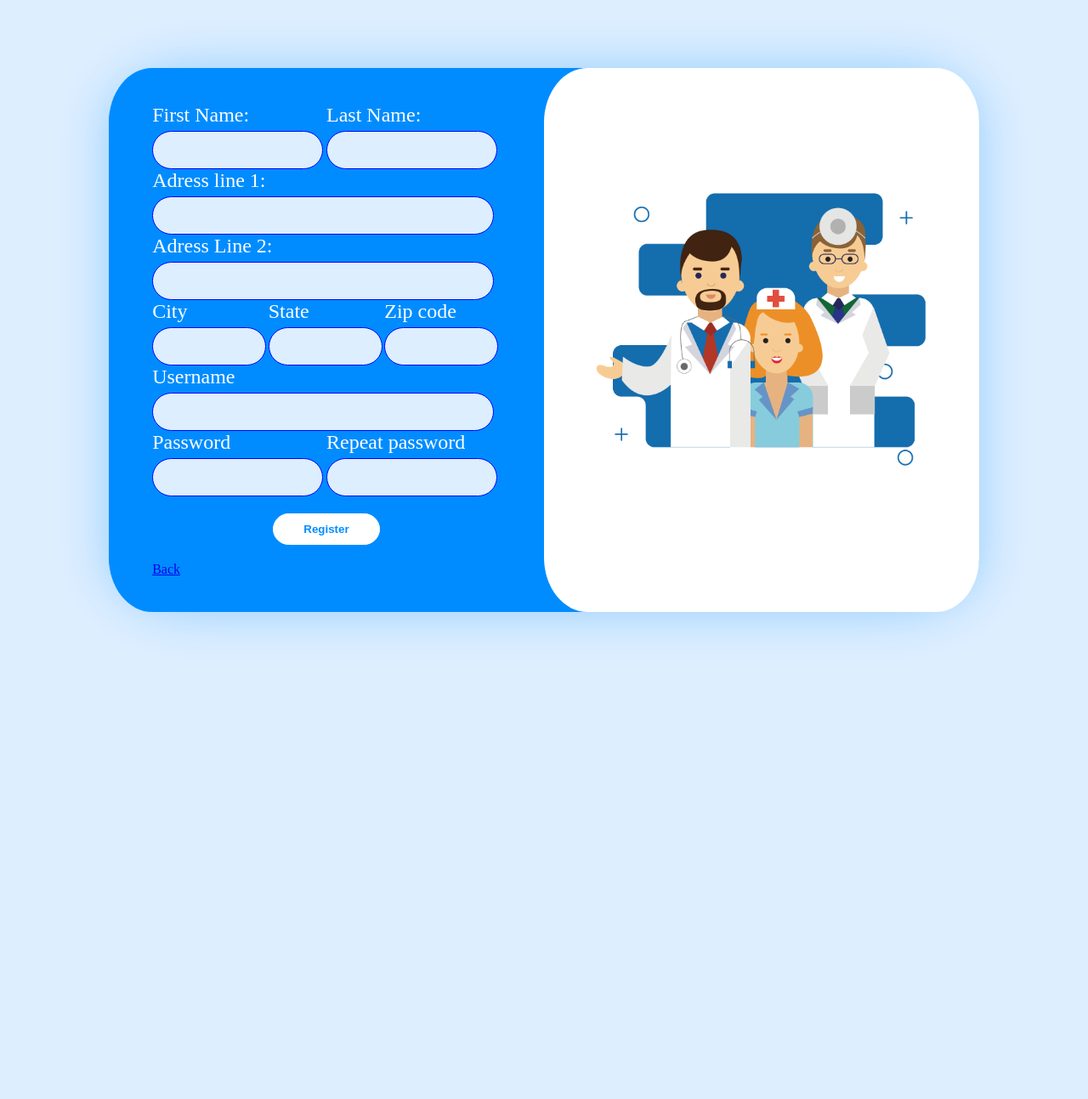
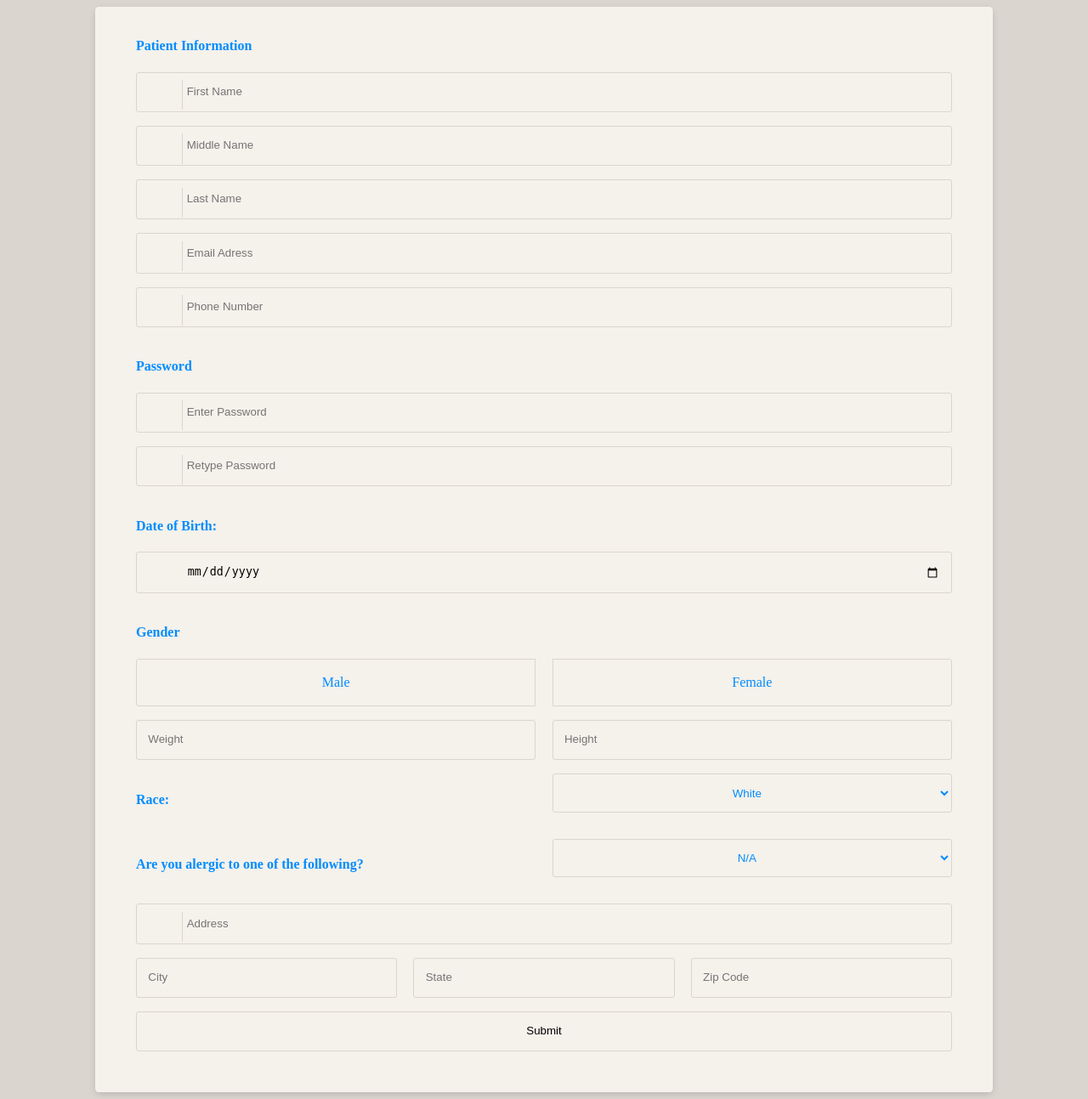
Before and after one commit to cosc3380-t15/medical-db-t15, a PHP site: page /index/register.html in a window 1280 px wide. Shown: the whole page at 85% size. Before the commit the page ends 747 px from the top, so only its background shows below. Run offline with PHP 8.4, Linux system fonts and the light colour scheme; some web fonts are replaced.

Commit message:
reformat

```diff
--- a/backend/addpatient.php
+++ b/backend/create_pat_profile.php
@@ -35,7 +35,7 @@ if ($link->query($query1) !== TRUE) {
     echo "Error: " . $query1 . "<br>" . $link->error;
 } mysqli_close($link);
 
-header('Location: ../index/patient-create-profile.html');
+header('Location: ../index/login.html');
 
 
 ?>
--- a/index/patient-create-profile.html
+++ b/index/patient-create-profile.html
@@ -97,7 +97,7 @@
 
 
     <div class="container-form11">
-        <form action="/backend/addpatient.php" method="post" onsubmit="return Validate();">
+        <form action="/backend/create_pat_profile.php" method="post" onsubmit="return Validate();">
             <div class="row">
                 <h4>Patient Information</h4>
                 <div class="input-group input-group-icon">
--- a/index/register.html
+++ b/index/register.html
@@ -1,74 +1,261 @@
-<html
-    class="js sizes customelements history pointerevents postmessage webgl websockets cssanimations csscolumns csscolumns-width csscolumns-span csscolumns-fill csscolumns-gap csscolumns-rule csscolumns-rulecolor csscolumns-rulestyle csscolumns-rulewidth csscolumns-breakbefore csscolumns-breakafter csscolumns-breakinside flexbox picture srcset webworkers"
-    lang="zxx">
+<html>
 <link rel="stylesheet" href="https://fonts.googleapis.com/css?family=sans-serif">
 
 <head>
 
-    <link rel="stylesheet" href="styles/login.css">
+    <link rel="stylesheet" href="styles/form.css">
+
 
 </head>
 
 <body>
-    <div class="login">
-        <div class="box-login">
-            <div class="half-box-login">
-                <div class="login-form">
+    <!-- <form action="addpatient.php" method="post">
+        <table>
+            <tr>
+                <td>
+                    <label for="">First Name:</label>
+                    <input type="text" name="fname" required>
+                </td>
+                <td>
+                    <label for="">Middle Initial:</label>
+                    <input type="text" name="minit" required>
+                </td>
+                <td>
+                    <label for="">Last Name:</label>
+                    <input type="text" name="lname" required>
+                </td>
+            </tr>
+            <tr>
+                <td>
+                    <label for="">Email:</label>
+                    <input type="text" name="email" required>
+                </td>
+                <td>
+                    <label for="">Phone Number:</label>
+                    <input type="text" name="phone" required>
+                </td>
+            </tr>
+            <tr>
+                <td>
+                    <label for="">Gender:</label>
+                    <input type="radio" name="gender" value="1" required>Male
+                    <input type="radio" name="gender" value="2" required>Female
+                </td>
+                <td>
+                    <label for="">Race:</label>
+                    <input type="text" name="race" required>
+                </td>
+            </tr>
+            <tr>
+                <td>
+                    <label for="">Date of Birth: </label>
+                    <input type="date" name="dob" required>
+                </td>
+            </tr>
 
-                    <div class="register-group">
-                        <div>
-                            <label for="text" class="login-label">First Name:</label>
-                            <input type="text" class="login-input" id="username">
-                        </div>
+            <tr>
+                <td>
+                    <label for="">Height:</label>
+                    <input type="text" name="height" required>
+                </td>
+                <td>
+                    <label for="">Weight:</label>
+                    <input type="text" name="weight" required>
+                </td>
+            </tr>
+            <tr>
+                <td>
+                    <label for="">Address line 1:</label>
+                    <input type="text" name="address" required>
+                </td>
+            </tr>
 
-                        <div>
-                            <label for="text" class="login-label">Last Name:</label>
-                            <input type="text" class="login-input" id="username">
-                        </div>
-                    </div>
-                    <label for="text" class="login-label">Adress line 1:</label>
-                    <input type="text" class="login-input width" id="username">
-                    <label for="text" class="login-label">Adress Line 2:</label>
-                    <input type="text" class="login-input width" id="username">
-                    <div class="register-group">
-                        <div>
-                            <label for="text" class="login-label">City</label>
-                            <input type="text" class="login-input" id="username">
-                        </div>
+            <tr>
+                <td>
+                    <label for="">City:</label>
+                    <input type="text" name="city" required>
+                </td>
+                <td>
+                    <label for="">State:</label>
+                    <input type="text" name="state" required>
+                </td>
+                <td>
+                    <label for="">Zip Code:</label>
+                    <input type="text" name="zip" required>
+                </td>
+            </tr>
+            <tr>
+                <td>
+                    <input type="submit" name="" id="">
+                </td>
+            </tr>
+        </table>
+    </form>
+    <a href="test.php">test</a> -->
 
-                        <div>
-                            <label for="text" class="login-label">State</label>
-                            <input type="text" class="login-input" id="username">
-                        </div>
 
-                        <div>
-                            <label for="text" class="login-label">Zip code</label>
-                            <input type="text" class="login-input" id="username">
-                        </div>
-                    </div>
-                    <label for="text" class="login-label">Username</label>
-                    <input type="text" class="login-input width" id="username">
-                    <div class="register-group">
-                        <div>
-                            <label for="text" class="login-label">Password</label>
-                            <input type="password" class="login-input" id="username">
-                        </div>
-                        <div>
-                            <label for="text" class="login-label">Repeat password</label>
-                            <input type="password" class="login-input" id="username">
-                        </div>
-                    </div>
-                    <div class="login-buttons">
-                        <button class="login-button">Register</button>
-                    </div>
-                    <a href="login.html" class="home-button">Back</a>
+
+
+    <div class="container-form11">
+        <form action="/backend/create_pat_profile.php" method="post" onsubmit="return Validate();">
+            <div class="row">
+                <h4>Patient Information</h4>
+                <div class="input-group input-group-icon">
+                    <input type="text" placeholder="First Name" name="fname" required />
+                    <div class="input-icon"><i class="fa fa-user"></i></div>
+                </div>
+                <div class="input-group input-group-icon">
+                    <input type="text" placeholder="Middle Name" name="minit"/>
+                    <div class="input-icon"><i class="fa fa-user"></i></div>
+                </div>
+                <div class="input-group input-group-icon">
+                    <input type="text" placeholder="Last Name" name="lname" required />
+                    <div class="input-icon"><i class="fa fa-user"></i></div>
+                </div>
+                <div class="input-group input-group-icon">
+                    <input type="email" placeholder="Email Adress" name="email" required />
+                    <div class="input-icon"><i class="fa fa-envelope"></i></div>
+                </div>
+                <div class="input-group input-group-icon">
+                    <input type="text" placeholder="Phone Number" name="phone" required />
+                    <div class="input-icon"><i class="fa fa-key"></i></div>
                 </div>
             </div>
-            <div class="half-box-login2">
-                <img class="login-image" src="images/logo.png" alt="">
+            <div class="row">
+                <h4>Password</h4>
+                <div class="input-group input-group-icon">
+                    <input type="password" id="pw" placeholder="Enter Password" name="password" minlength="8" required />
+                    <div class="input-icon"><i class="fa fa-user"></i></div>
+                </div>
+                <div class="input-group input-group-icon">
+                    <input type="password" id="pwc" placeholder="Retype Password" name="confirm-pass" minlength="8" required />
+                    <div class="input-icon"><i class="fa fa-user"></i></div>
+                </div>
             </div>
-        </div>
+            <div class="row">
+                <div class="input-group input-group-icon">
+                    <label for="">
+                        <h4> Date of Birth: </h4>
+                    </label>
+                    <input type="date" name="dob" required>
+                </div>
+            </div>
+
+            <div class="row">
+                <h4>Gender</h4>
+                <div class="input-group">
+                    <input class="col-half" id="gender-male" type="radio" name="gender" value="1" required />
+                    <label for="gender-male">Male</label>
+                    <input class="col-half" id="gender-female" type="radio" name="gender" value="2" required />
+                    <label class="float-right" for="gender-female">Female</label>
+                </div>
+            </div>
+
+            <div class="row">
+                <div class="input-group">
+                    <div class="col-half">
+                        <input type="text" placeholder="Weight" name="weight" required />
+                    </div>
+                    <div class="col-half">
+                        <input type="text" placeholder="Height" name="height" required />
+                    </div>
+                </div>
+            </div>
+
+            <div class="row">
+                <div class="input-group">
+                    <h4 class="col-half">Race:</h4>
+                    <select class="float-right" name="race" id="allergies">
+                        <option value="100">White</option>
+                        <option value="101">Black or African American</option>
+                        <option value="102">Asian</option>
+                        <option value="103">Native Hawaiian or Other Pacific Islander</option>
+                        <option value="104">Some other race</option>
+                    </select>
+                </div>
+            </div>
+            <div class="row">
+                <div class="input-group">
+                    <h4 class="col-half">Are you alergic to one of the following?</h4>
+                    <select class="float-right" name="allergies" id="allergies">
+                        <option value="200">N/A</option>
+                        <option value="201">Amoxicillin</option>
+                        <option value="202">Aspirin</option>
+                        <option value="203">Insulin</option>
+                        <option value="204">Carbamazepine</option>
+                        <option value="205">Ibuprofen</option>
+                    </select>
+                </div>
+            </div>
+
+            <div class="input-group input-group-icon">
+                <input type="text" placeholder="Address" name="address" required />
+                <div class="input-icon"><i class="fa fa-user"></i></div>
+            </div>
+            <div class="input-group">
+                <div class="col-third">
+                    <input type="text" placeholder="City" name="city" required />
+                </div>
+                <div class="col-third">
+                    <input type="text" placeholder="State" name="state" required />
+                </div>
+                <div class="col-third">
+                    <input type="text" placeholder="Zip Code" name="zip" required />
+                </div>
+
+            </div>
+            <input class="button" type="submit">
+        </form>
     </div>
+
+    <script>
+        function Validate() {
+            var pw1 = document.getElementById("pw").value;
+            var pw2 = document.getElementById("pwc").value;
+
+            if(pw1 == pw2) {
+                return true;
+            } else {
+                alert("Passwords do not match!");
+                return false;
+            }
+        }
+    </script>
+
+    <!-- <form action="test.php" method="post">
+        <table>
+            <tr>
+                <td>
+                    <label for="">First Name:</label>
+                    <input type="text" name="idtest">
+                </td>
+                <td>
+                    <label for="">Middle Initial:</label>
+                    <input type="text" name="test">
+                </td>
+        </table>
+    </form>
+    <a href="test.php">test</a> -->
+
+    <!-- <?php
+        $sql = "SELECT * FROM doctor;";
+        $result = mysqli_query($conn, $sql);
+        $resultCheck = mysqli_num_rows($result);
+
+        if ($resultCheck > 0){
+            while ($row = mysqli_fetch_assoc($result)){
+                echo $row['Doc_Spec'];
+            }
+        }
+
+
+    ?>
+
+
+ -->
+
+
+
 </body>
 
 </html>
```
